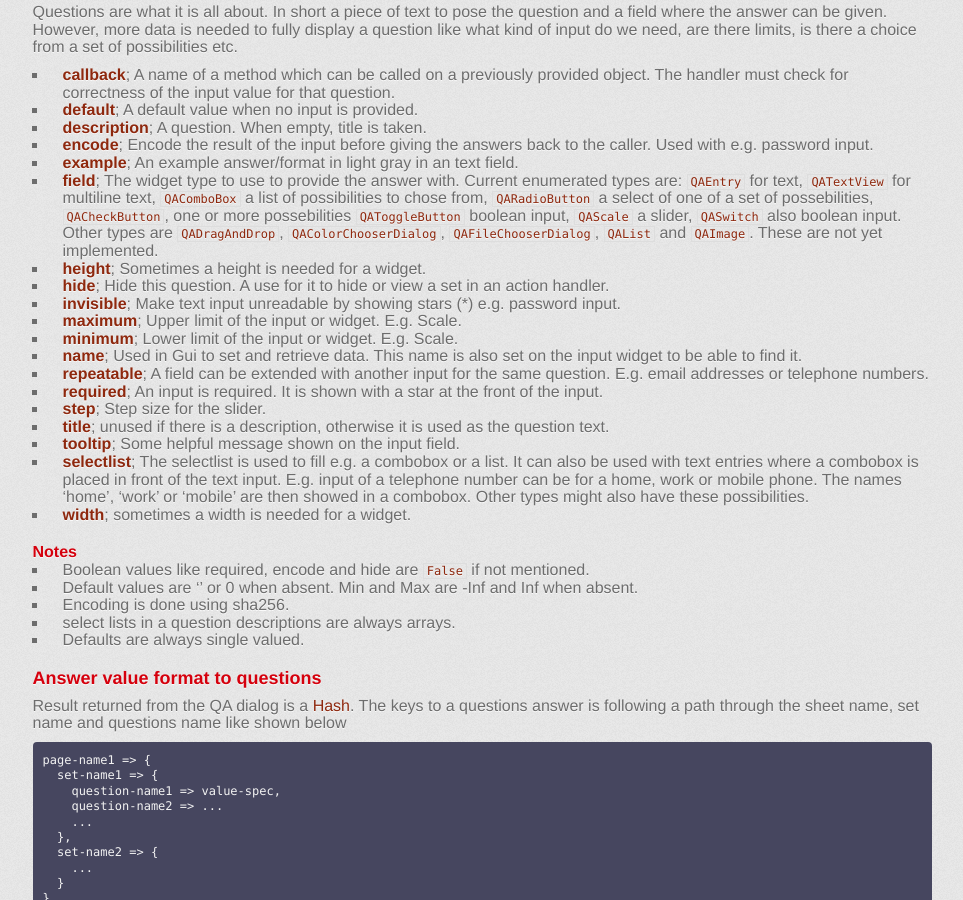
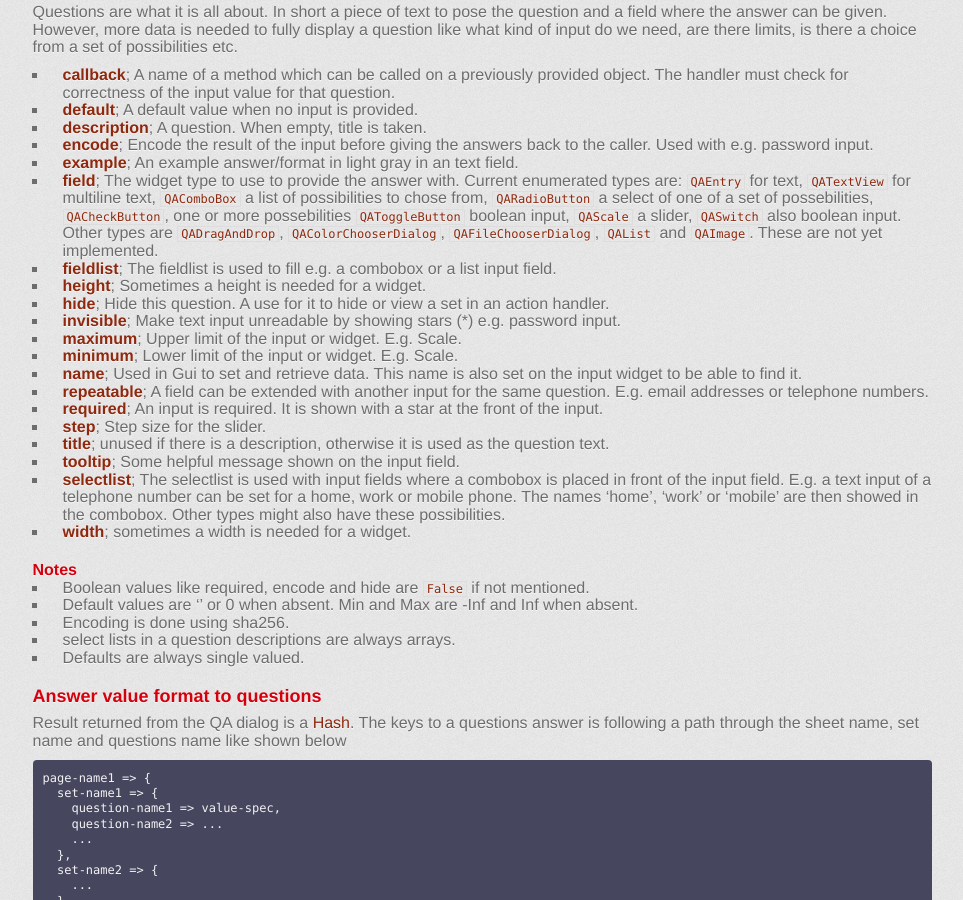
Before and after one commit to MARTIMM/qa-manager, a Jekyll site: the page built from docs/content-docs/setup/structures.md, in a window 1280 px wide and 900 px high, scrolled down 955 px. Shown: the whole window, without its empty margins (289-1252 px from the left). Built offline with Jekyll 4.4.1, drawn with Linux system fonts in a browser that asks for light colours; some web fonts are replaced.

Commit message:
adding fieldlist to question

```diff
--- a/docs/content-docs/setup/structures.md
+++ b/docs/content-docs/setup/structures.md
@@ -61,6 +61,7 @@ Questions are what it is all about. In short a piece of text to pose the questio
 * **encode**; Encode the result of the input before giving the answers back to the caller. Used with e.g. password input.
 * **example**; An example answer/format in light gray in an text field.
 * **field**; The widget type to use to provide the answer with. Current enumerated types are: `QAEntry` for text, `QATextView` for multiline text, `QAComboBox` a list of possibilities to chose from, `QARadioButton` a select of one of a set of possebilities, `QACheckButton`, one or more possebilities `QAToggleButton` boolean input, `QAScale` a slider, `QASwitch` also boolean input. Other types are `QADragAndDrop`, `QAColorChooserDialog`, `QAFileChooserDialog`, `QAList` and `QAImage`. These are not yet implemented.
+* **fieldlist**; The fieldlist is used to fill e.g. a combobox or a list input field.
 * **height**; Sometimes a height is needed for a widget.
 * **hide**; Hide this question. A use for it to hide or view a set in an action handler.
 * **invisible**; Make text input unreadable by showing stars (\*) e.g. password input.
@@ -72,7 +73,7 @@ Questions are what it is all about. In short a piece of text to pose the questio
 * **step**; Step size for the slider.
 * **title**; unused if there is a description, otherwise it is used as the question text.
 * **tooltip**; Some helpful message shown on the input field.
-* **selectlist**; The selectlist is used to fill e.g. a combobox or a list. It can also be used with text entries where a combobox is placed in front of the text input. E.g. input of a telephone number can be for a home, work or mobile phone. The names 'home', 'work' or 'mobile' are then showed in a combobox. Other types might also have these possibilities.
+* **selectlist**; The selectlist is used with input fields where a combobox is placed in front of the input field. E.g. a text input of a telephone number can be set for a home, work or mobile phone. The names 'home', 'work' or 'mobile' are then showed in the combobox. Other types might also have these possibilities.
 * **width**; sometimes a width is needed for a widget.
 
 
```
Also changed, not shown: 1 other file.
